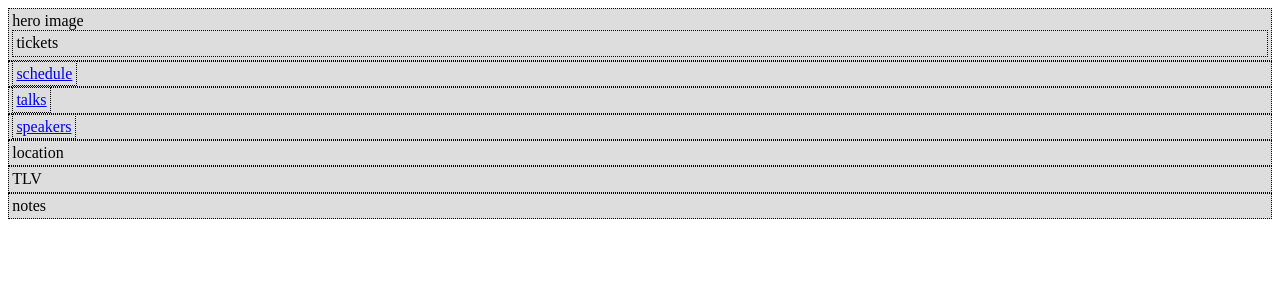
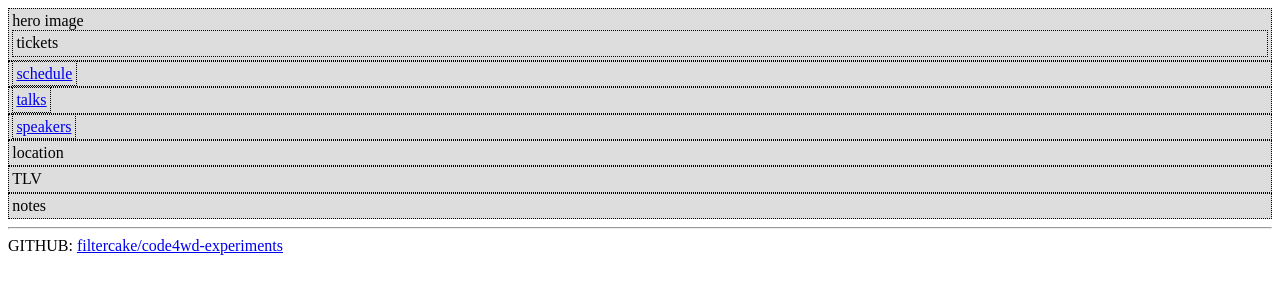
Before and after one commit to afknapping/code4wd-experiments, a Jekyll site: the page built from index.html, in a window 1280 px wide. Shown: the top 300 px of the page. Built offline with Jekyll 4.4.1, drawn with Linux system fonts in a browser that asks for light colours.

Commit message:
add github link to index

```diff
--- a/index.html
+++ b/index.html
@@ -35,6 +35,10 @@
 <div class="c4wd-xxxx">notes</div>
 
 
+<hr>
+
+GITHUB: <a href="https://github.com/filtercake/code4wd-experiments">filtercake/code4wd-experiments</a>
+
 
   </body>
 
```
